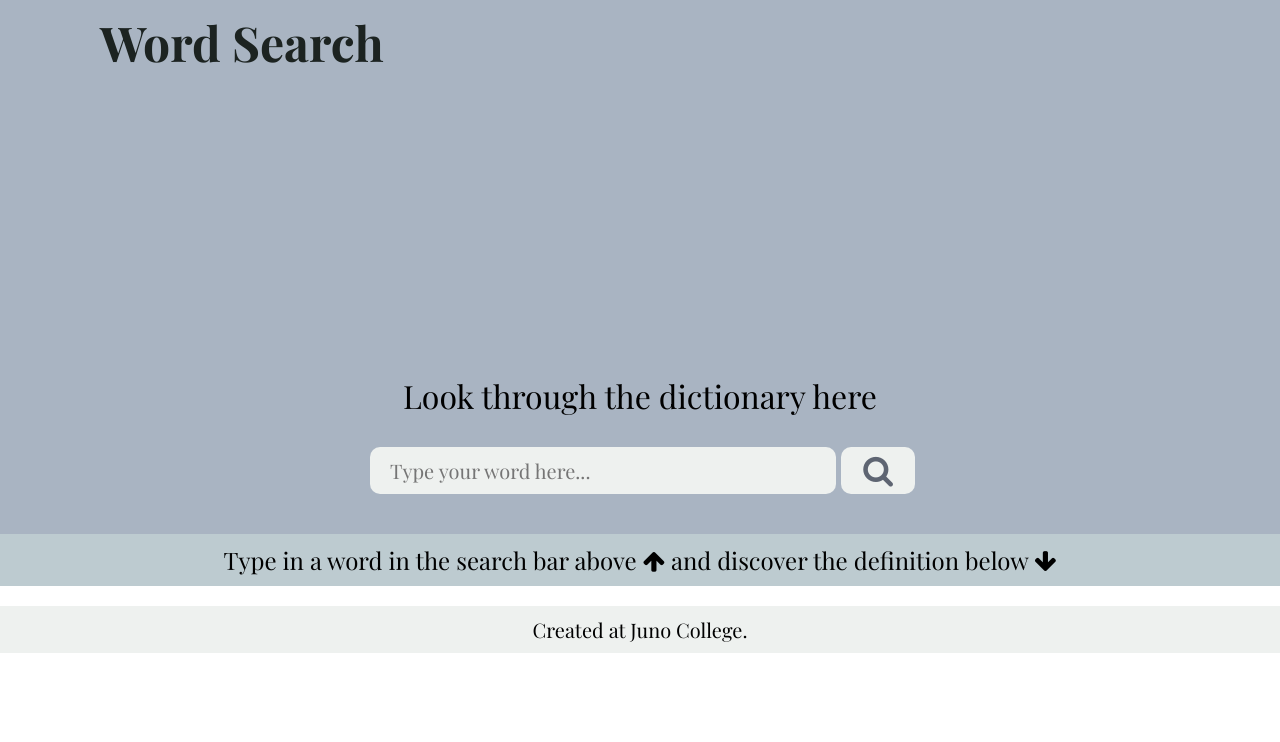
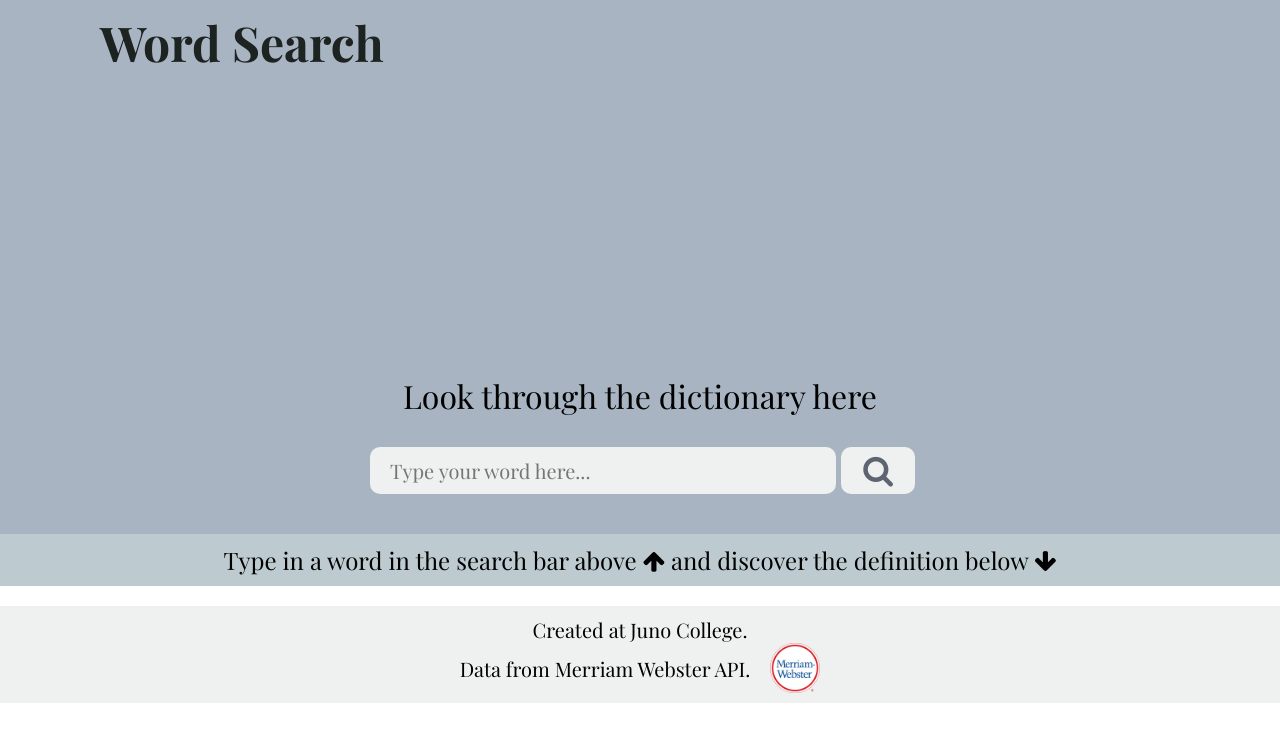
Before and after one commit to MisakiShimizu/word-search-app, a React (Create React App) app: page / in a window 1280 px wide. Shown: the top 742 px of the page. Built offline with nearby package versions, Linux system fonts and the light colour scheme; no server answers.

Commit message:
added merriam webster logo

```diff
--- a/public/index.html
+++ b/public/index.html
@@ -24,7 +24,7 @@
       work correctly both with client-side routing and a non-root public URL.
       Learn how to configure a non-root public URL by running `npm run build`.
     -->
-    <title>React App</title>
+    <title>Word Search</title>
   </head>
   <body>
     <noscript>You need to enable JavaScript to run this app.</noscript>
--- a/src/App.js
+++ b/src/App.js
@@ -82,9 +82,6 @@ function App() {
 
   return (
     <div className="App">
-      <Helmet>
-        <title>Word Search</title>
-      </Helmet>
       <header>
         <div className="wrapper header-container">
           <h1>Word Search</h1>
@@ -97,7 +94,7 @@ function App() {
               <form onSubmit={ handleSubmit }>
                 <label htmlFor="search">Look through the dictionary here </label>
                 <div className="input-container">
-                  <input type="text" id="search" placeholder="Type your word here..." onChange={ handleInput } value={ userInput }
+                  <input type="text" id="search" placeholder="Type your word here..." onChange={ handleInput } value={ userInput } required
                   />
                   <button type="submit" className='search-button'><i className='fa fa-search' aria-hidden="true"></i></button>
                 </div>
--- a/src/components/Footer.js
+++ b/src/components/Footer.js
@@ -1,10 +1,15 @@
 // Footer
+import img from "../styles/assets/MWLogo_LightBG_120x120_2x.png"
 const Footer = () => {
     return(
     <div>
         <footer>
             <div className="wrapper">
-            <p>Created at Juno College.</p>
+                <p>Created at Juno College.</p>
+                <div className="merriam">
+                    <p>Data from Merriam Webster API.</p>
+                    <img class="merriamLogo" src={img} alt="Merriam Webster logo." />
+                </div>
             </div>
       </footer>
     </div>
--- a/src/styles/sass/App.css
+++ b/src/styles/sass/App.css
@@ -361,6 +361,21 @@ footer {
   text-align: center;
 }
 
+.merriam {
+  display: flex;
+  justify-content: center;
+}
+
+.merriam p {
+  align-self: center;
+}
+
+.merriamLogo {
+  width: 50px;
+  height: 50px;
+  margin-left: 20px;
+}
+
 @media (max-width: 700px) {
   .header-container {
     flex-direction: column;
--- a/src/styles/sass/partials/_footer.scss
+++ b/src/styles/sass/partials/_footer.scss
@@ -6,3 +6,15 @@ footer {
    background-color: #eef1ef;
    text-align: center;
 }
+.merriam {
+    display: flex;
+    justify-content: center;
+}
+.merriam p {
+    align-self: center;
+}
+.merriamLogo {
+    width: 50px;
+    height: 50px;
+    margin-left: 20px;
+}
```
Also changed, not shown: src/components/Results.js (+9 -4 lines), src/styles/assets/MWLogo_LightBG_120x120_2x.png (added).
